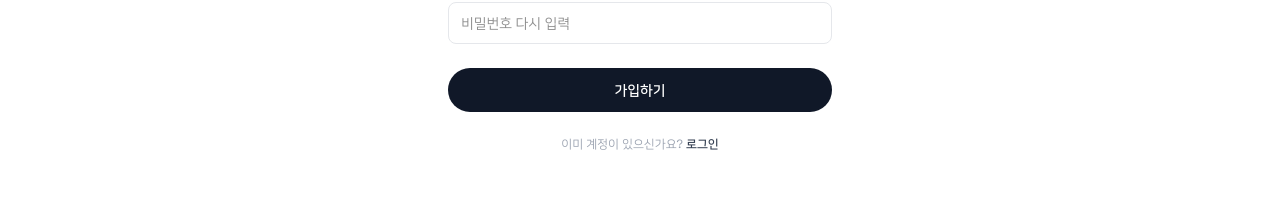
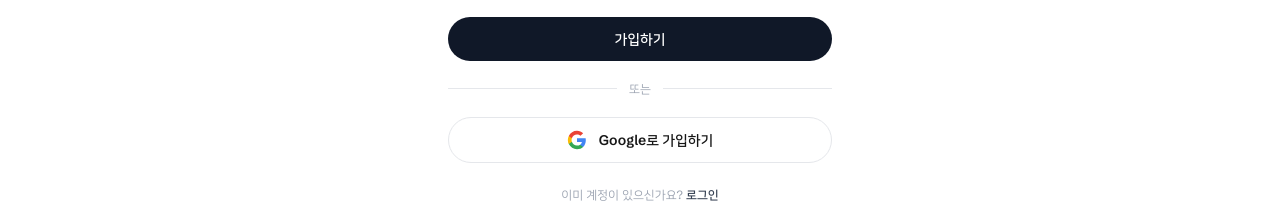
Before and after one commit to sbglobal026-boop/wineorder-next, a Next.js app: page /register in a window 1280 px wide. Shown: the part 580-793 px from the top of the page. Built offline with nearby package versions, Linux system fonts and the light colour scheme; no server answers; the database is empty.

Commit message:
회원가입 페이지에 Google 가입 버튼 추가

```diff
--- a/src/app/(shop)/register/page.tsx
+++ b/src/app/(shop)/register/page.tsx
@@ -1,6 +1,7 @@
 'use client'
 import { useState } from 'react'
 import { useAuth } from '@/context/AuthContext'
+import { createClient } from '@/lib/supabase/client'
 import { useRouter } from 'next/navigation'
 import Link from 'next/link'
 
@@ -13,6 +14,14 @@
   const [confirmPassword, setConfirmPassword] = useState('')
   const [error, setError] = useState('')
   const [loading, setLoading] = useState(false)
+
+  const handleGoogle = async () => {
+    const supabase = createClient()
+    await supabase.auth.signInWithOAuth({
+      provider: 'google',
+      options: { redirectTo: `${location.origin}/auth/callback?next=${encodeURIComponent('/blog/wine')}` },
+    })
+  }
 
   const handleSubmit = async (e: React.FormEvent) => {
     e.preventDefault()
@@ -105,6 +114,25 @@
           </button>
         </form>
 
+        <div className="flex items-center gap-3 my-5">
+          <div className="flex-1 h-px bg-gray-200" />
+          <span className="text-xs text-gray-400">또는</span>
+          <div className="flex-1 h-px bg-gray-200" />
+        </div>
+
+        <button
+          onClick={handleGoogle}
+          className="w-full flex items-center justify-center gap-3 border border-gray-200 hover:bg-gray-50 text-sm font-semibold py-3 rounded-full transition-colors"
+        >
+          <svg viewBox="0 0 24 24" className="w-5 h-5">
+            <path fill="#4285F4" d="M22.56 12.25c0-.78-.07-1.53-.2-2.25H12v4.26h5.92c-.26 1.37-1.04 2.53-2.21 3.31v2.77h3.57c2.08-1.92 3.28-4.74 3.28-8.09z"/>
+            <path fill="#34A853" d="M12 23c2.97 0 5.46-.98 7.28-2.66l-3.57-2.77c-.98.66-2.23 1.06-3.71 1.06-2.86 0-5.29-1.93-6.16-4.53H2.18v2.84C3.99 20.53 7.7 23 12 23z"/>
+            <path fill="#FBBC05" d="M5.84 14.09c-.22-.66-.35-1.36-.35-2.09s.13-1.43.35-2.09V7.07H2.18C1.43 8.55 1 10.22 1 12s.43 3.45 1.18 4.93l2.85-2.22.81-.62z"/>
+            <path fill="#EA4335" d="M12 5.38c1.62 0 3.06.56 4.21 1.64l3.15-3.15C17.45 2.09 14.97 1 12 1 7.7 1 3.99 3.47 2.18 7.07l3.66 2.84c.87-2.6 3.3-4.53 6.16-4.53z"/>
+          </svg>
+          Google로 가입하기
+        </button>
+
         <p className="text-center text-xs text-gray-400 mt-6">
           이미 계정이 있으신가요?{' '}
           <Link href="/login" className="text-gray-700 font-semibold hover:underline">로그인</Link>
```
